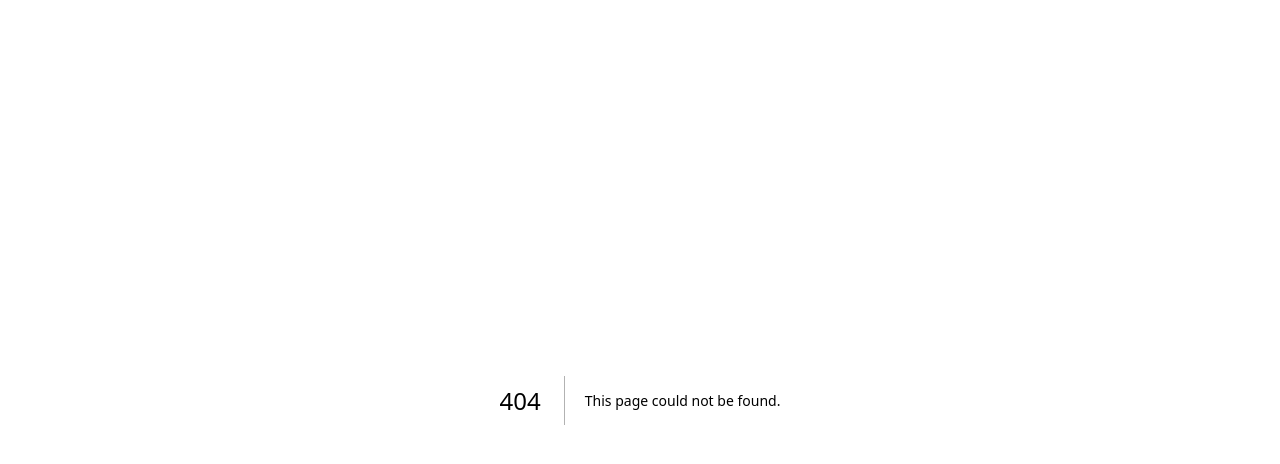
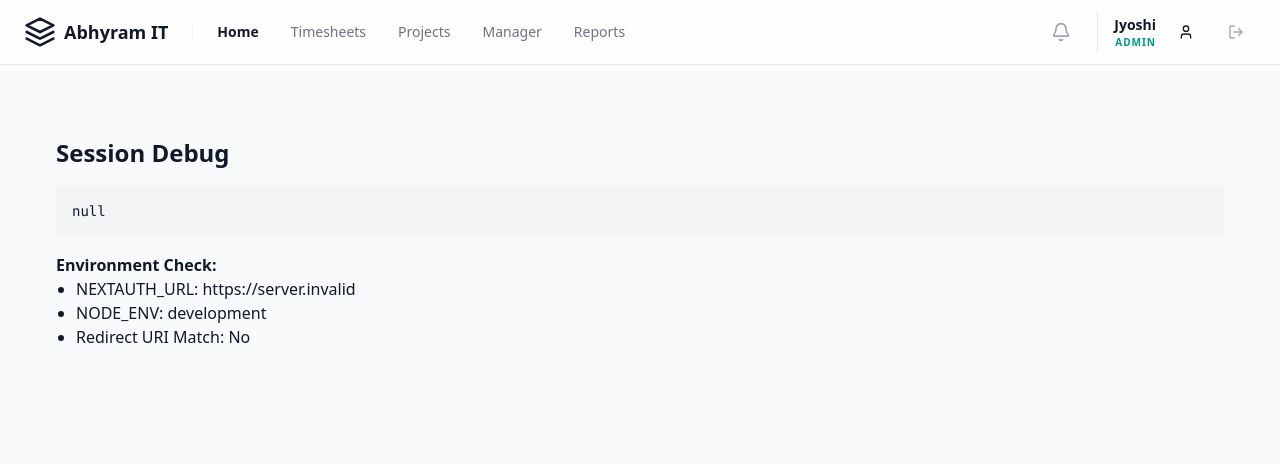
Before and after one commit to vardhanme21/abhyram-workforce, a Next.js app in the folder workforce/: page /dashboard/debug in a window 1280 px wide. Before the commit this address had no page. Shown: the top 464 px of the page. Built offline with nearby package versions, Linux system fonts and the light colour scheme; no server answers.

Commit message:
feat: Add session debug page

```diff
--- /dev/null
+++ b/workforce/app/(dashboard)/dashboard/debug/page.tsx
@@ -0,0 +1,23 @@
+import { getServerSession } from "next-auth";
+import { authOptions } from "@/lib/auth";
+
+export default async function DebugSessionPage() {
+  const session = await getServerSession(authOptions);
+
+  return (
+    <div className="p-8">
+      <h1 className="text-2xl font-bold mb-4">Session Debug</h1>
+      <pre className="bg-gray-100 p-4 rounded text-sm overflow-auto">
+        {JSON.stringify(session, null, 2)}
+      </pre>
+      <div className="mt-4">
+        <p><strong>Environment Check:</strong></p>
+        <ul className="list-disc pl-5">
+          <li>NEXTAUTH_URL: {process.env.NEXTAUTH_URL || 'Not Set'}</li>
+          <li>NODE_ENV: {process.env.NODE_ENV}</li>
+          <li>Redirect URI Match: {process.env.NEXTAUTH_URL === 'https://abhyram-workforce.vercel.app' ? 'Yes' : 'No'}</li>
+        </ul>
+      </div>
+    </div>
+  );
+}
```
